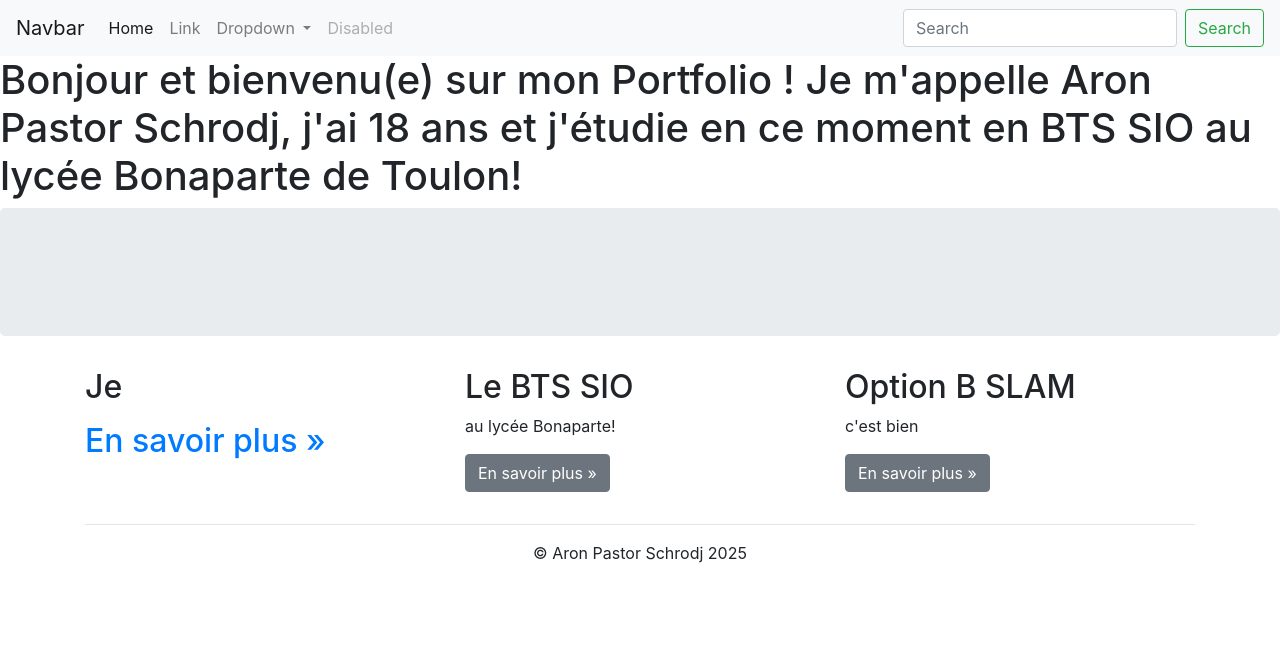
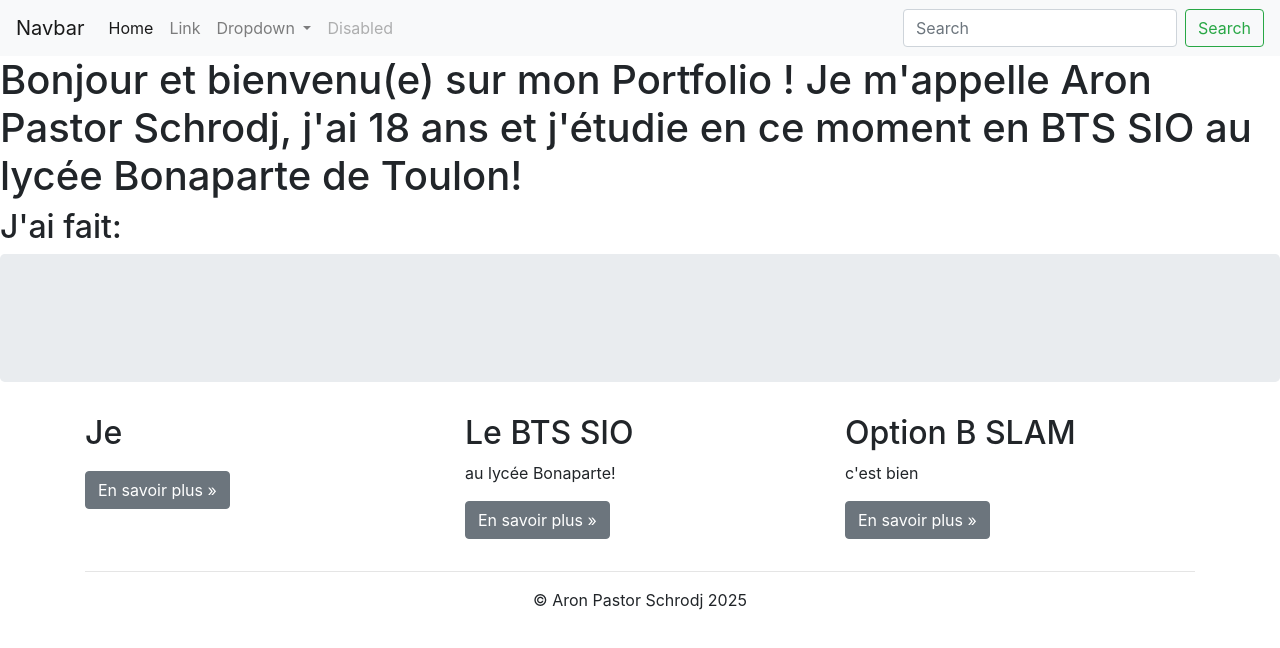
Before and after one commit to Nargacuga8/AronPS.github.io, a plain HTML site: page index.html in a window 1280 px wide. Drawn offline with nearby package versions, Linux system fonts and the light colour scheme.

Commit message:
Update index.html
update3

```diff
--- a/index.html
+++ b/index.html
@@ -51,6 +51,7 @@
   </div>
 </nav>
      <h1>Bonjour et bienvenu(e) sur mon Portfolio !  Je m'appelle Aron Pastor Schrodj, j'ai 18 ans et j'étudie en ce moment en BTS SIO au lycée Bonaparte de Toulon! </h1>
+      <h2> J'ai fait: </h2>
 
     <div class="jumbotron"></div> <!-- Emplacement pour le contenu principal de la page -->
 <footer>
@@ -59,7 +60,7 @@
 <div class="col-lg-4">
 <h2>Je
 </p>
-<p><a class="https://fr.wikipedia.org/wiki/JE"
+<p><a class="btn btn-secondary" href="https://fr.wikipedia.org/wiki/JE"
 role="button">En savoir plus »</a>
 </p>
 </div>
```
